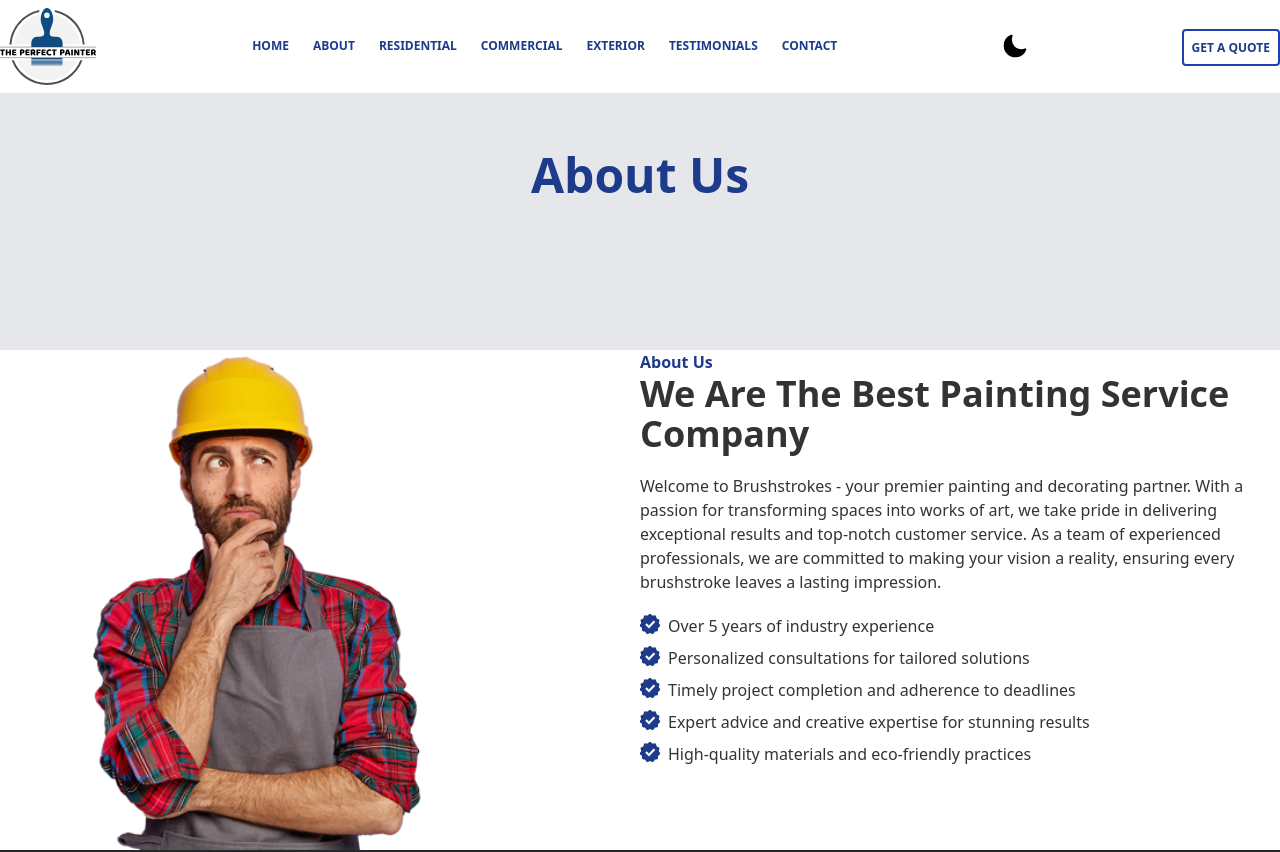
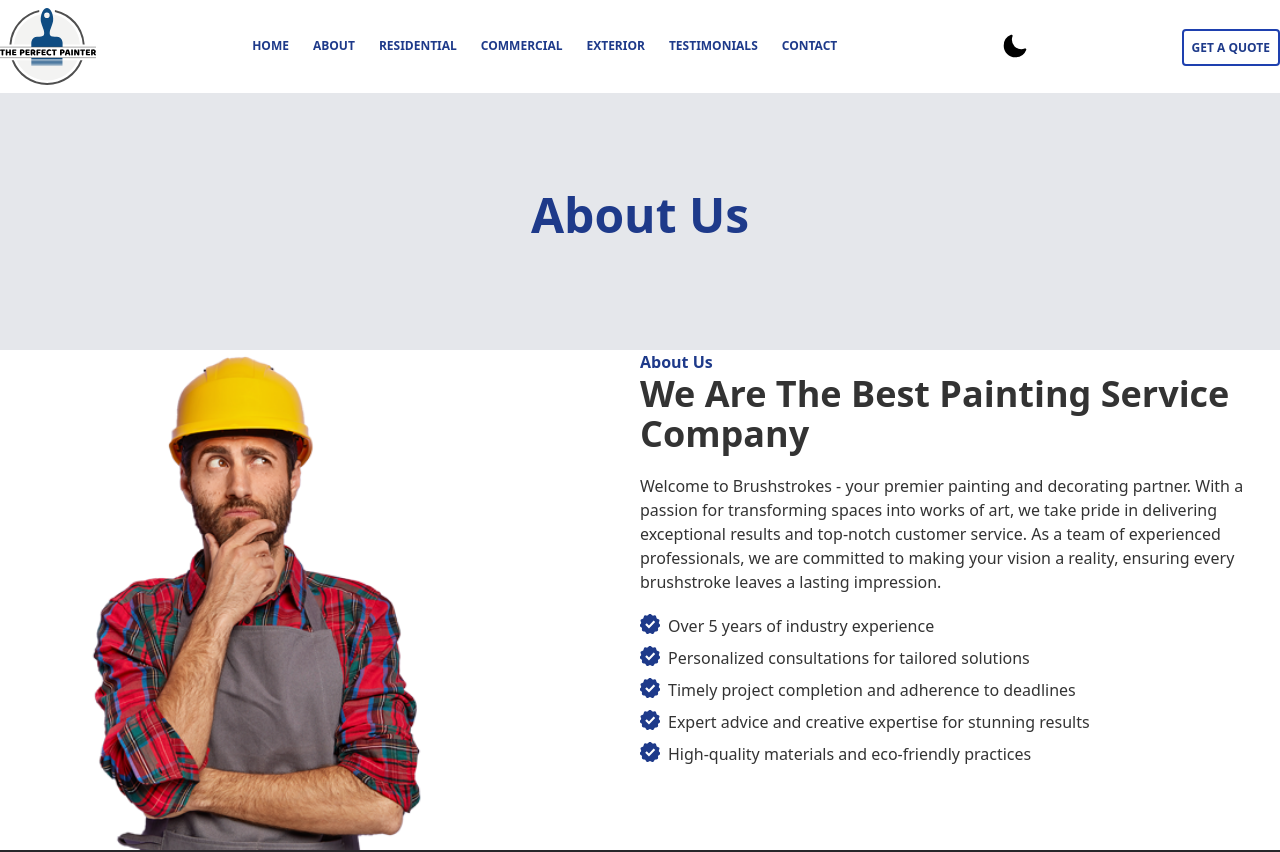
Before and after one commit to illium-digital-media/website, a Next.js app: page /about in a window 1280 px wide. Shown: the top 852 px of the page. Built offline with nearby package versions, Linux system fonts and the light colour scheme.

Commit message:
fixed common landing top padding

```diff
--- a/components/sections/CommonLanding.tsx
+++ b/components/sections/CommonLanding.tsx
@@ -1,6 +1,6 @@
 const CommonLanding: React.FC<{heading: string}> = (props) => {
   return (
-    <section className="flex items-center justify-center bg-gray-200 h-[350px] max-sm:h-[300px] max-sm:text-center">
+    <section className="flex items-center justify-center bg-gray-200 h-[350px] max-sm:h-[300px] pt-20 max-sm:text-center">
       <div className="max-w-screen-xl m-auto">
         <h3 className="text-blue-900 letter-spacing-1 text-5xl font-bold max-sm:text-4xl">
           {props.heading}
```
